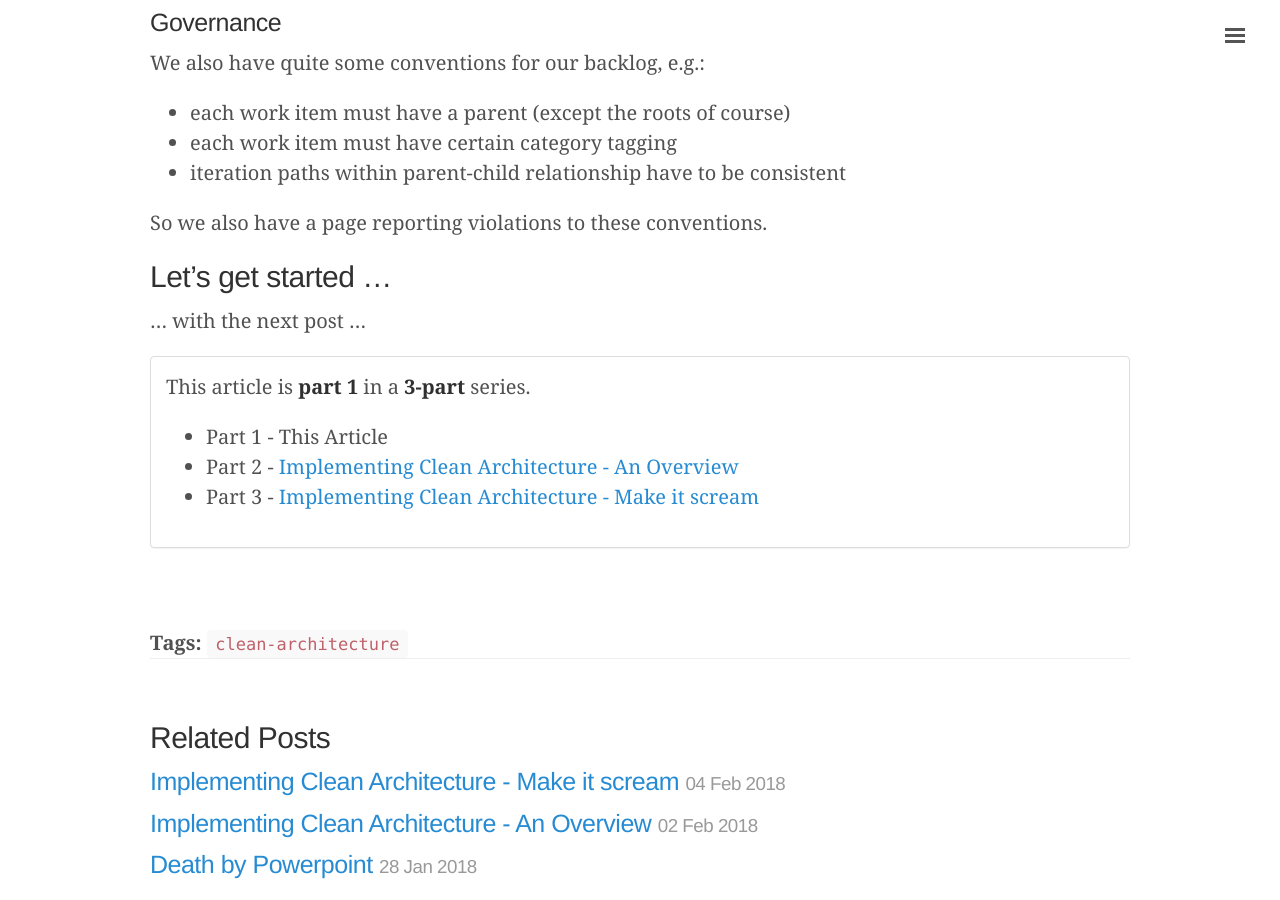
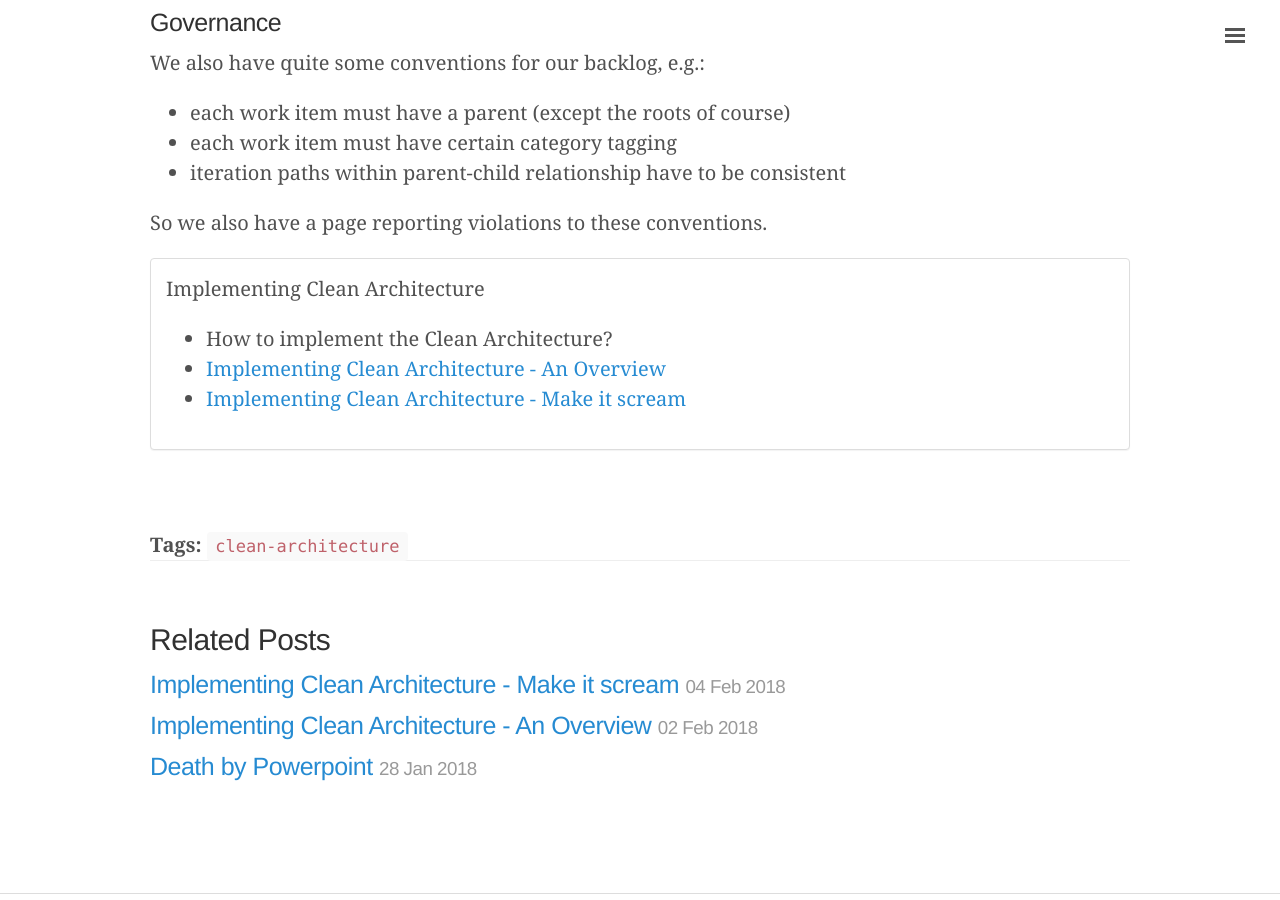
Before and after one commit to plainionist/plainionist.github.io, a Jekyll site: the page built from _posts/2018-01-31-Implementing-Clean-Architecture.md, in a window 1280 px wide and 900 px high, scrolled down 3606 px. Built offline with Jekyll 4.4.1, drawn with Linux system fonts in a browser that asks for light colours; comment, search, counter and statistics services are not loaded.

Commit message:
clean arch

```diff
--- a/_includes/series.html
+++ b/_includes/series.html
@@ -1,29 +1,15 @@
 {% if page.series %}
-
-{% assign count = '0' %}
-{% assign idx = '0' %}
-{% for post in site.posts reversed %}
-    {% if post.series == page.series %}
-        {% capture count %}{{ count | plus: '1' }}{% endcapture %}
-        {% if post.url == page.url %}
-            {% capture idx %}{{count}}{% endcapture %}
-        {% endif %}
-    {% endif %}
-{% endfor %}
 
 <div class="panel seriesNote">
     <p>
-        This article is <strong>part {{ idx }}</strong> in a <strong>{{ count }}-part</strong> series.
+        {{page.series}}
     </p>
     <ul>
-        {% assign count = '0' %}
         {% for post in site.posts reversed %}
         {% if post.series == page.series %}
-        {% capture count %}{{ count | plus: '1' }}{% endcapture %}
         <li>
-            Part {{ count }} -
             {% if page.url == post.url %}
-            This Article
+            {{post.title}}
             {% else %}
             <a href="{{post.url}}">{{post.title}}</a>
             {% endif %}
--- a/_posts/2018-01-31-Implementing-Clean-Architecture.md
+++ b/_posts/2018-01-31-Implementing-Clean-Architecture.md
@@ -67,9 +67,4 @@ We also have quite some conventions for our backlog, e.g.:
 
 So we also have a page reporting violations to these conventions.
 
-
-## Let's get started ...
-
-... with the next post ...
-
 {% include series.html %}
```
Also changed, not shown: _posts/2018-02-04-Implementing-Clean-Architecture-Scream.md (+2 -0 lines), 1 other file.
